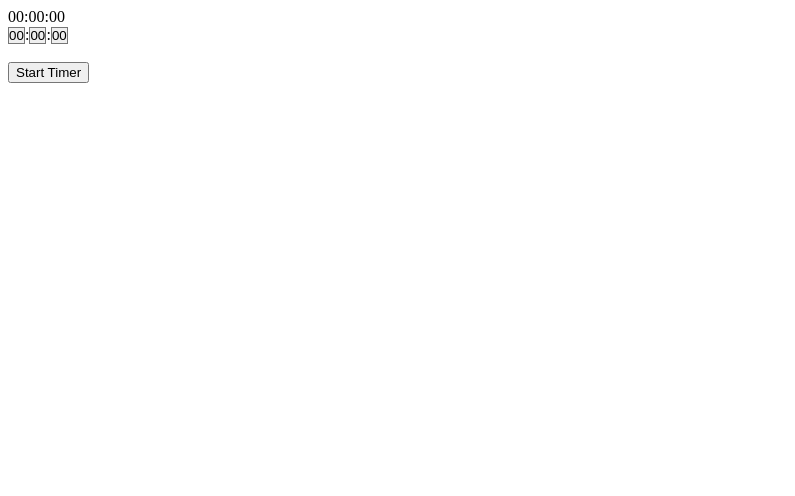
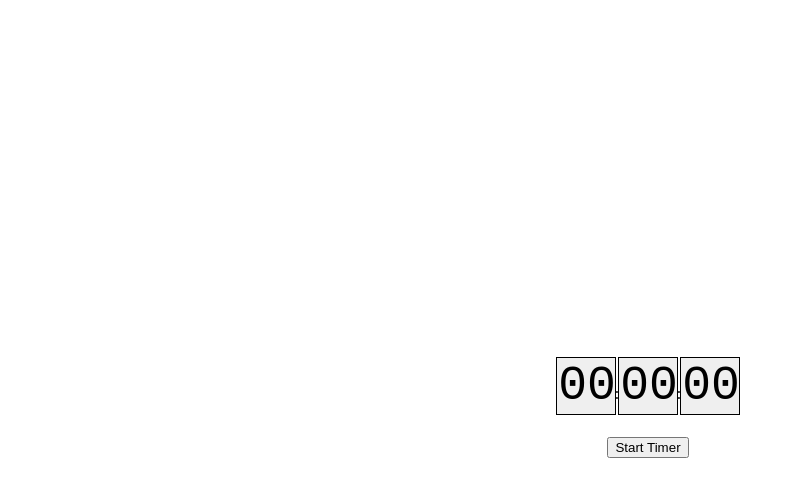
Before and after one commit to lgf2111/timer-plus, a React (Create React App) app: page / in a window 1280 px wide. Shown: the top 496 px of the page, without its empty margins (0-795 px from the left). Built offline with nearby package versions, Linux system fonts and the light colour scheme.

Commit message:
working timer

```diff
--- a/public/style.css
+++ b/public/style.css
@@ -1,8 +1,55 @@
-.time-input {
-    width: 2em;
+body {
+  height: 100vh; /* TODO: adjust height */
+  width: 100vw;
+  display: flex;
+  justify-content: center;
+  align-items: center;
 }
 
+.time-input {
+  width: 2em;
+}
 
+.timer select, span {
+  font-size: 3em;
+  font-family: "Courier New", Courier, monospace;
+}
+
+.timer select {
+  border-color: transparent;
+  outline: 1px black solid;
+  width: 57.6px;
+  margin-bottom: 0.1em;
+}
+
+.timer span {
+  outline: 1px black solid;
+}
+
+.timer.expired {
+  -webkit-animation: blinker 1s linear infinite;
+          animation: blinker 1s linear infinite;
+}
+.timer.expired select {
+  color: red;
+}
+
+@-webkit-keyframes blinker {
+  50% {
+    opacity: 0;
+  }
+}
+
+@keyframes blinker {
+  50% {
+    opacity: 0;
+  }
+}
+.buttons {
+  width: 100%;
+  display: flex;
+  justify-content: center;
+}
 
 select {
   /* for Firefox */
@@ -14,4 +61,4 @@ select {
 /* For IE10 */
 select::-ms-expand {
   display: none;
-}
+}/*# sourceMappingURL=style.css.map */
--- /dev/null
+++ b/public/style.scss
@@ -0,0 +1,58 @@
+body {
+    height: 100vh; /* TODO: adjust height */
+    width: 100vw;
+    display: flex;
+    justify-content: center;
+    align-items: center;
+}
+
+.time-input {
+    width: 2em;
+}
+
+.timer select, span {
+font-size: 3em;
+font-family: 'Courier New', Courier, monospace;
+}
+
+.timer select {
+    border-color: transparent;
+    outline: 1px black solid;
+    width: 57.6px;
+    margin-bottom: .1em;
+}
+
+.timer span {
+    outline: 1px black solid;
+}
+
+.timer.expired {
+    select {
+        color: red;
+    }
+    animation: blinker 1s linear infinite;
+}
+
+@keyframes blinker {
+    50% {
+        opacity: 0;
+    }
+}
+
+.buttons {
+    width: 100%;
+    display: flex;
+    justify-content: center;
+}
+
+select {
+/* for Firefox */
+-moz-appearance: none;
+/* for Chrome */
+-webkit-appearance: none;
+}
+
+/* For IE10 */
+select::-ms-expand {
+display: none;
+}
--- a/src/App.js
+++ b/src/App.js
@@ -1,27 +1,48 @@
-import React, {useState, useRef} from 'react'
+import React, {useState, useRef, useEffect} from 'react'
 import { useTimer } from 'react-timer-hook';
 
 import OptionList from './OptionList'
+import TimesUp from './TimesUp';
 
 function App() {
   const [expiryTimestamp, setExpiryTimestamp] = useState(0)
+  const [stopTimer, setStopTimer] = useState(true)
+  const [msg, setMsg] = useState(new SpeechSynthesisUtterance())
 
   const divRef = useRef()
+  const secRef = useRef()
 
   const options =  {hour:   {ref: useRef(), values: [...Array(25).keys()]},
                     minute: {ref: useRef(), values: [...Array(60).keys()]},
                     second: {ref: useRef(), values: [...Array(60).keys()]}}
+
+  useEffect(() => {
+    window.speechSynthesis.speak(msg)
+  }, [msg])
 
   const {
     seconds, minutes, hours, days,
     isRunning,
     start, pause, resume, restart,
   } = useTimer({ expiryTimestamp, autoStart: false, onExpire: () => {
-    let text = "Time's Up!"
-    window.speechSynthesis.speak(new SpeechSynthesisUtterance(text))
-    // TODO: fix expire className
     divRef.current.className = "timer expired"
+    setMsg(new SpeechSynthesisUtterance("Time's Up!"))
   } });
+
+  if (isRunning && seconds===0) {
+    let msg = ""
+    if (hours) {
+      if (hours!==1) msg += `${hours} hours `
+      else msg += "1 hour "
+    }
+    if (minutes) {
+      if (msg.length) msg += "and "
+      if (minutes!==1) msg += `${minutes} minutes `
+      else msg += "1 minute "
+    }
+    msg += "left"
+    setMsg(new SpeechSynthesisUtterance(msg))
+  }
 
   const [hours_, minutes_, seconds_] = [hours, minutes, seconds].map(el => {
     return el.toLocaleString('en-US', {
@@ -29,6 +50,8 @@ function App() {
       useGrouping: false
     })
   })
+
+
 
   function handleStartTimer() {
     const hour = parseInt(options.hour.ref.current.value)
@@ -38,15 +61,34 @@ function App() {
     const expiryTimestamp = new Date()
     expiryTimestamp.setSeconds(expiryTimestamp.getSeconds() + totalSecond)
     setExpiryTimestamp(expiryTimestamp)
+    divRef.current.className = "timer active"
+    setStopTimer(false)
     restart(expiryTimestamp)
+  }
+
+  function handleStopTimer() {
+    setStopTimer(true)
+    divRef.current.className = "timer idle"
   }
 
   return (
     <>
-    <div ref={divRef} className={`timer ${isRunning?'active':'idle'}`}><span>{hours_}</span>:<span>{minutes_}</span>:<span>{seconds_}</span><br/></div>
-    <OptionList options={options}/>
-    <br />
-    <button onClick={handleStartTimer}>Start Timer</button>
+    {(()=>{
+      if (!isRunning && !stopTimer) return <TimesUp/>
+    })()}
+    <div ref={divRef} className="timer idle">
+      {(()=>{
+        if (isRunning) return <><span>{hours_}</span>:<span>{minutes_}</span>:<span ref={secRef}>{seconds_}</span></>
+        else return <OptionList options={options}/>
+      })()}
+    </div>
+    <br/>
+    <div className="buttons">
+      {(()=>{
+          if (!isRunning && stopTimer===true) return <button onClick={handleStartTimer}>Start Timer</button>
+          else return <button onClick={handleStopTimer}>Stop Timer</button>
+        })()}
+    </div>
     </>
   )
 }
--- a/src/OptionList.js
+++ b/src/OptionList.js
@@ -4,10 +4,10 @@ import Option from './Option'
 
 export default function OptionList({options}) {
   return (
-    <div>
+    <>
       <Option key="hour" option={options.hour}/>:
       <Option key="minute" option={options.minute}/>:
       <Option key="second" option={options.second}/>
-    </div>
+    </>
   )
 }
--- /dev/null
+++ b/src/TimesUp.js
@@ -0,0 +1,10 @@
+import React, {useEffect} from "react";
+
+export default function TimesUp() {
+  useEffect(() => {
+    const interval = setInterval(() => {
+      window.speechSynthesis.speak(new SpeechSynthesisUtterance("Time's Up!"));
+    }, 1000);
+    return () => clearInterval(interval);
+  }, []);
+}
```
Also changed, not shown: 1 other file (tests, documents, lock files or other folders).
